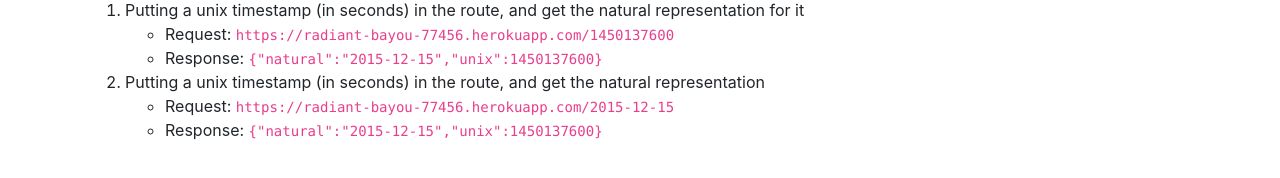
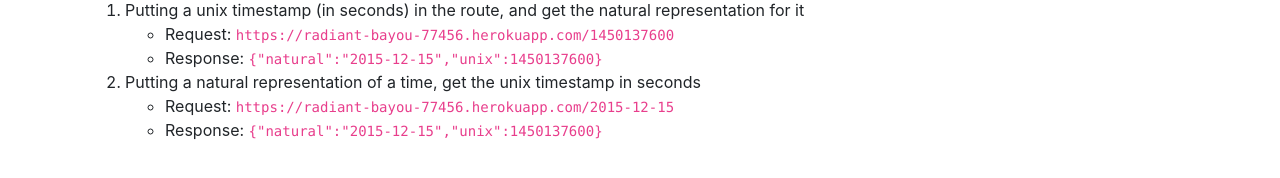
Before and after one commit to Lingfei-Li/freecodecamp_timestamp, a website: page src/public/index.html in a window 1280 px wide. Shown: the part 268-446 px from the top of the page. Drawn offline with nearby package versions, Linux system fonts and the light colour scheme.

Commit message:
Fixing sentence errors

```diff
--- a/src/public/index.html
+++ b/src/public/index.html
@@ -49,7 +49,7 @@
             </ul>
         </li>
         <li>
-            Putting a unix timestamp (in seconds) in the route, and get the natural representation
+            Putting a natural representation of a time, get the unix timestamp in seconds
             <ul>
                 <li>
                     Request:
```
